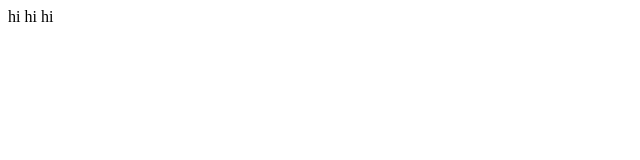
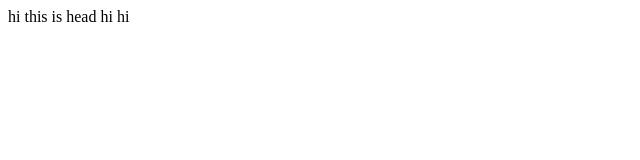
Before and after one commit to AkrishtPrajapati/remoterep, a plain HTML site: page index.html in a window 1280 px wide. Shown: the full height of the page, 0-640 px from the left. Drawn offline with Linux system fonts and the light colour scheme.

Commit message:
add <head>

```diff
--- a/index.html
+++ b/index.html
@@ -1,2 +1,4 @@
- <html> hi </html>
+ <html> hi
+	 <head>this is head </head>
+ </html>
  <html> hi hi </html>
```
